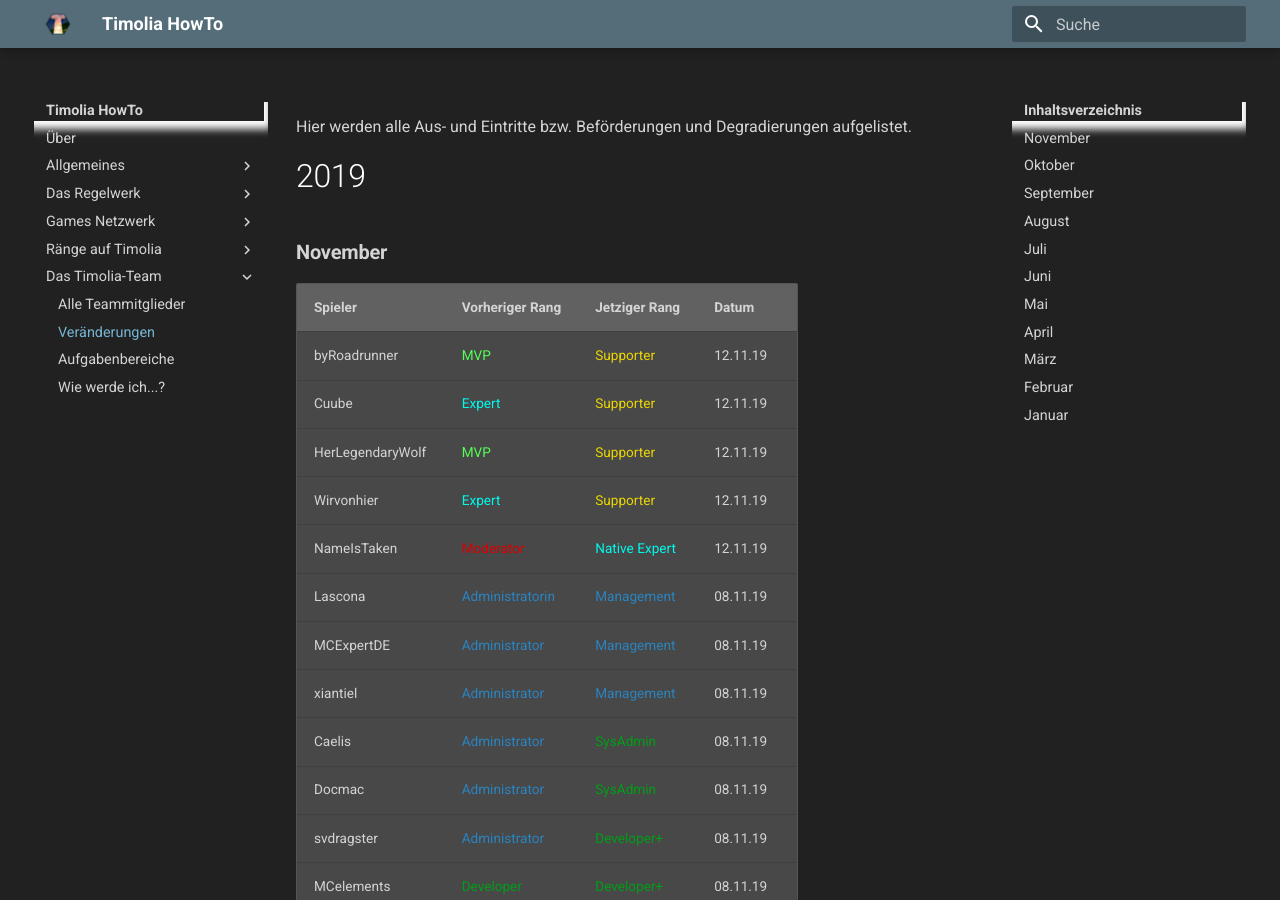
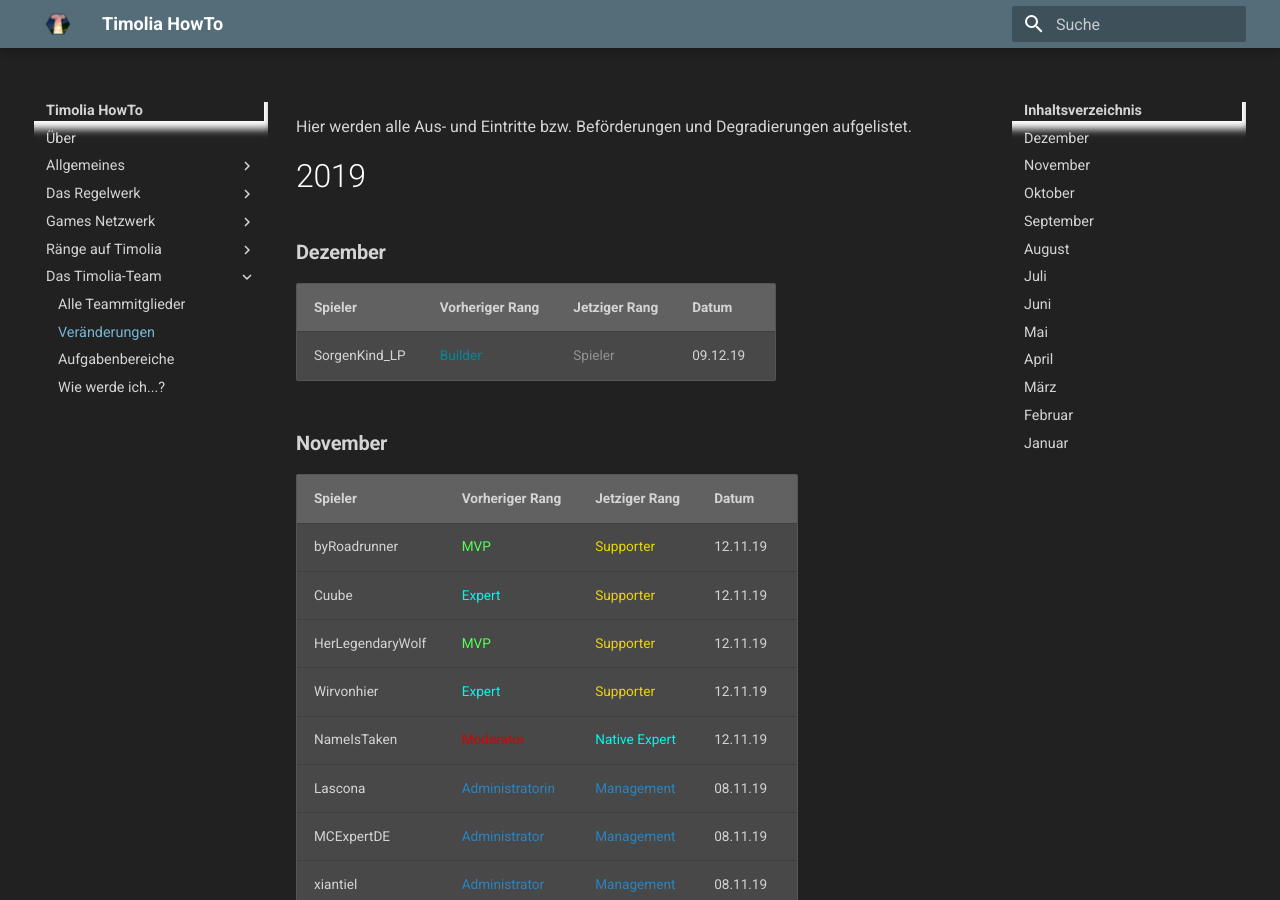
Before and after one commit to TimoliaDE/HowTo, an MkDocs documentation site: the page built from docs/team/changes.md, in a window 1280 px wide and 900 px high. Built offline with MkDocs 1.6.1 and Material for MkDocs 9.7.7, drawn with Linux system fonts in a browser that asks for light colours; old or Windows-style settings are respelled for this version of MkDocs.

Commit message:
SorgenKind_LP Builder -> Spieler

```diff
--- a/docs/team/changes.md
+++ b/docs/team/changes.md
@@ -1,6 +1,11 @@
 Hier werden alle Aus- und Eintritte bzw. Beförderungen und Degradierungen aufgelistet.
 
 # 2019
+
+###  <strong>Dezember</strong>
+| Spieler | Vorheriger Rang | Jetziger Rang | Datum |
+| ------ | ------ | ------ | ------ |
+| SorgenKind_LP  | <span class='builder'>Builder</span> | <span class='user'>Spieler</span> | 09.12.19 |
 
 ###  <strong>November</strong>
 | Spieler | Vorheriger Rang | Jetziger Rang | Datum |
```
Also changed, not shown: docs/team/members.md (+1 -4 lines).
